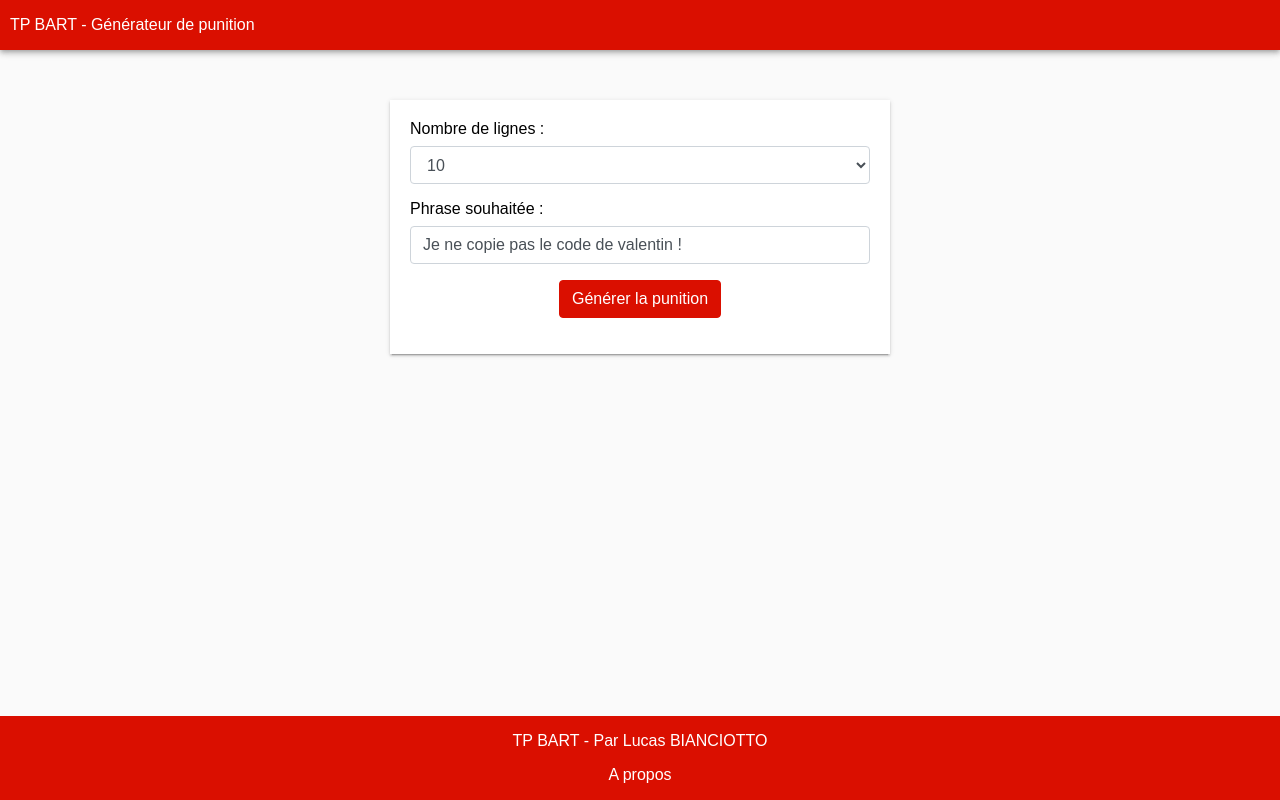
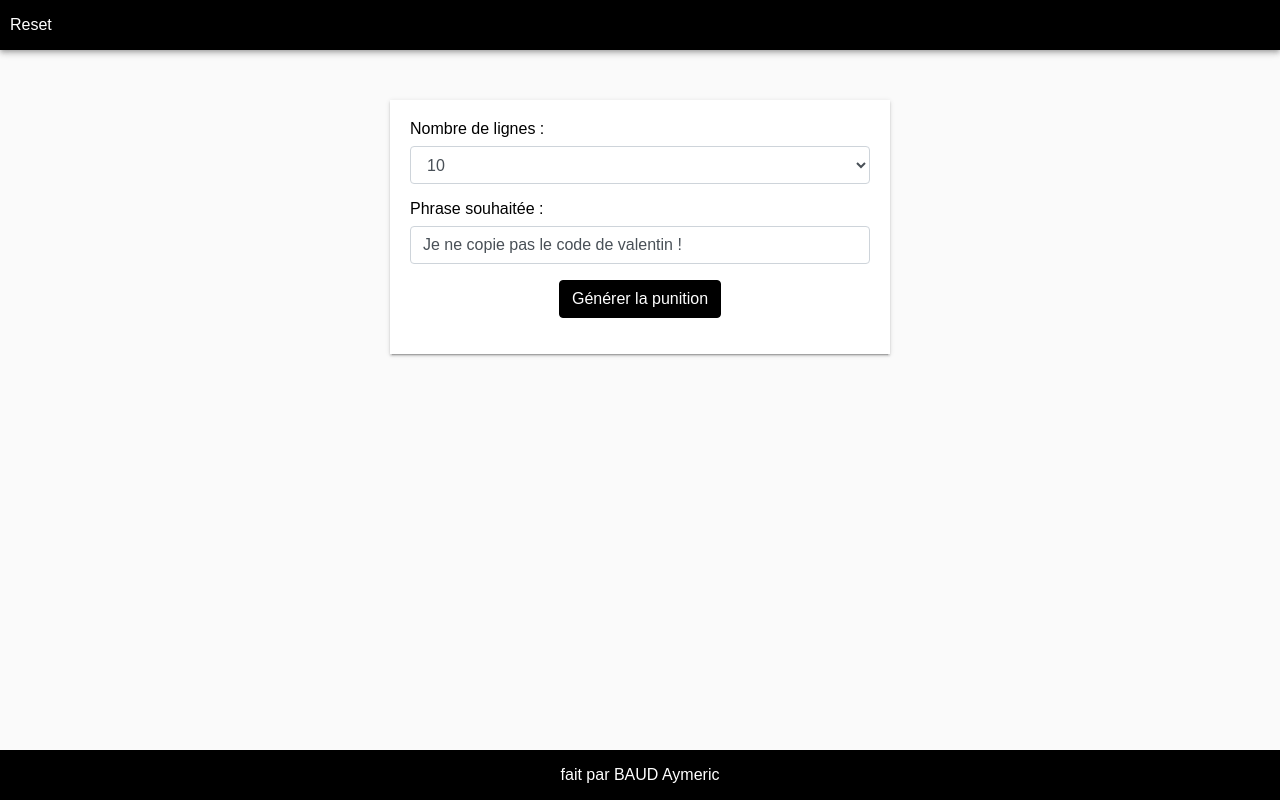
Before and after one commit to mrick13/bart, a PHP site: page / in a window 1280 px wide. Run offline with PHP 8.4, Linux system fonts and the light colour scheme.

Commit message:
derniere modif

```diff
--- a/tpbart/common/footer.php
+++ b/tpbart/common/footer.php
@@ -1,6 +1,5 @@
 <footer>
-    <p>TP BART - Par Lucas BIANCIOTTO</p>
-    <a href="index.php?page=about"><p>A propos</p>
+    <p>fait par BAUD Aymeric </p>
 </footer>
 </body>
 
--- a/tpbart/common/header.php
+++ b/tpbart/common/header.php
@@ -4,11 +4,11 @@
 <head>
     <meta charset="UTF-8">
     <meta name="viewport" content="width=device-width, initial-scale=1.0">
-    <title>Le générateur de punition</title>
+    <title>TP BART </title>
     <link rel="stylesheet" href="./public/main.css">
 </head>
 
 <body>
     <header>
-        <a href="./">TP BART - Générateur de punition</a>
+        <a href="./">Reset</a>
     </header>
--- a/tpbart/public/main.css
+++ b/tpbart/public/main.css
@@ -13,8 +13,8 @@ header {
   box-shadow: 0 2px 4px -1px rgba(0, 0, 0, 0.2), 0 4px 5px 0 rgba(0, 0, 0, 0.14),
     0 1px 10px 0 rgba(0, 0, 0, 0.12);
   height: 50px;
-  background-color: #da0f00 !important;
-  border-color: #da0f00 !important;
+  background-color:black!important;
+  border-color: black !important;
   color: white;
   font-family: "Arial";
 }
@@ -59,8 +59,8 @@ footer {
 
 .btn-danger {
   color: #fff;
-  background-color: #da0f00;
-  border-color: #da0f00;
+  background-color: black;
+  border-color: black;
 }
 
 .form-control {
@@ -133,7 +133,7 @@ footer {
   left: 0;
   bottom: 0;
   width: 100%;
-  background-color: #da0f00;
+  background-color: black;
   color: white;
   text-align: center;
 }
```
